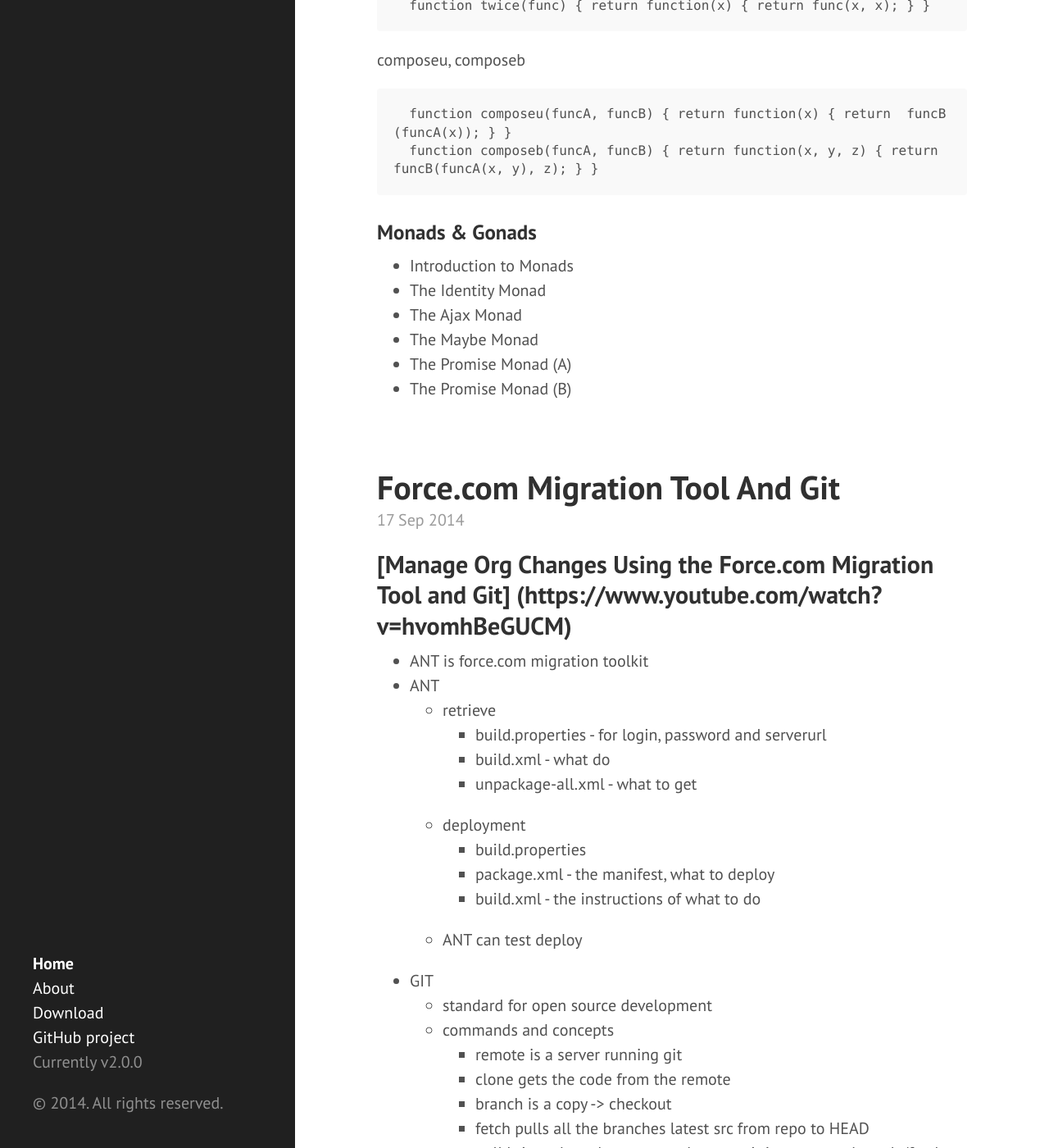
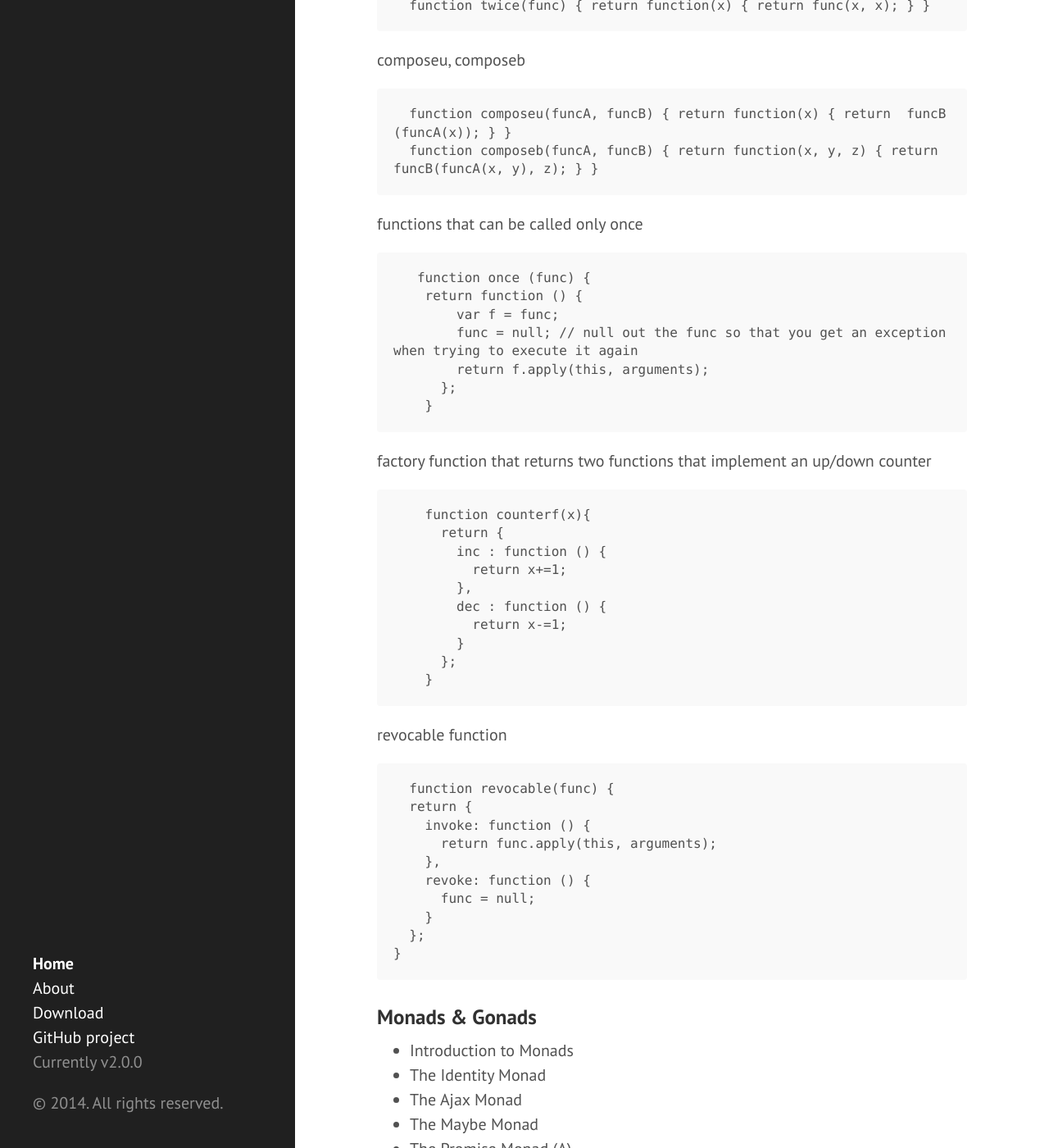
Before and after one commit to eneiand/eneiand.github.io, a Jekyll site: the page built from index.html, in a window 1280 px wide and 1400 px high, scrolled down 13759 px. Shown: the whole window at 82% size. Built offline with Jekyll 4.4.1, drawn with Linux system fonts in a browser that asks for light colours; Markdown is read by kramdown in place of the engine named in the settings; the list of posts is cut into pages by our own code.

Commit message:
Update 2014-09-17-javascript-good-parts.md

````diff
--- a/_posts/2014-09-17-javascript-good-parts.md
+++ b/_posts/2014-09-17-javascript-good-parts.md
@@ -365,7 +365,42 @@
   function composeu(funcA, funcB) { return function(x) { return  funcB(funcA(x)); } }
   function composeb(funcA, funcB) { return function(x, y, z) { return  funcB(funcA(x, y), z); } }
  ```
-
+  functions that can be called only once
+  ```
+   function once (func) {
+    return function () {
+        var f = func;
+        func = null; // null out the func so that you get an exception when trying to execute it again
+        return f.apply(this, arguments);
+      };
+    }
+  ```
+  factory function that returns two functions that implement an up/down counter
+  ```
+    function counterf(x){
+      return {
+        inc : function () {
+          return x+=1;
+        },
+        dec : function () {
+          return x-=1;
+        }
+      };
+    }
+  ```
+  revocable function
+  ```
+  function revocable(func) {
+  return {
+    invoke: function () {
+      return func.apply(this, arguments);
+    },
+    revoke: function () {
+      func = null;
+    }
+  };
+}
+  ```
 ### Monads & Gonads
 
 * Introduction to Monads
````
